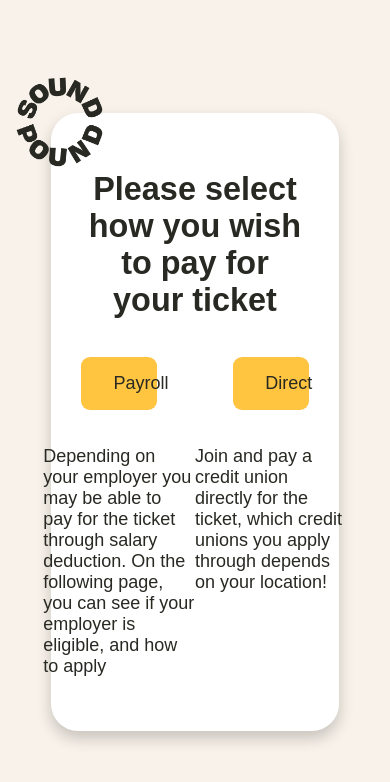
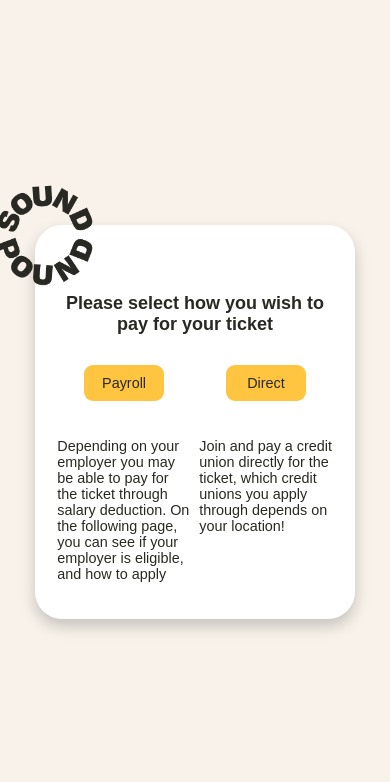
Before and after one commit to j-shohet/PostcodeLiason, a React (Vite) app: page / in a window 390 px wide. Shown: the top 782 px of the page. Built offline with nearby package versions, Linux system fonts and the light colour scheme.

Commit message:
styling changes for small, and medium screens should look better than the original tool now

```diff
--- a/src/App.css
+++ b/src/App.css
@@ -149,9 +149,8 @@ h3 {
   justify-content: center;
 }
 
-
-.react-select{
-width: 80%;
+.react-select {
+  width: 80%;
 }
 
 .optionsContainer {
@@ -233,7 +232,7 @@ width: 80%;
 @media (max-width: 800px) {
   /* Adjusted breakpoint for larger scaled content */
   .card {
-    padding: 2rem; /* Reduce padding on smaller screens */
+    padding: 1rem; /* Reduce padding on smaller screens */
     width: 90%;
     min-width: unset;
   }
@@ -246,8 +245,9 @@ width: 80%;
 
   h1,
   h2 {
-    font-size: 1.8rem; /* Reduce font size */
+    font-size: 1rem; /* Reduce font size */
     margin-bottom: 20px;
+    margin-top: 50px;
   }
 
   .input {
@@ -265,6 +265,13 @@ width: 80%;
     font-size: 130%;
   }
 
+  .nav-button {
+    font-size: 80%;
+    padding: 10px 15px;
+    margin-top: 7%;
+    min-width: 80px;
+  }
+
   .apply-button {
     font-size: 1.2rem;
     padding: 0.7rem 1.2rem;
@@ -275,6 +282,19 @@ width: 80%;
   .apply-button {
     width: 100%;
   }
+
+  .methodContainer {
+    width: 100%;
+  }
+
+  .payroll-explanation,
+  .direct-explanation {
+    font-size: 1rem;
+  }
+
+  .result-logo {
+    width: 80px;
+  }
 }
 
 @media (max-width: 500px) {
@@ -282,6 +302,12 @@ width: 80%;
     width: 30%; /* Further adjust logo size */
     max-width: 100px;
     transform: translate(-40%, -40%);
+  }
+
+
+
+  .card {
+    width: 110%;
   }
 
   .input {
@@ -299,31 +325,13 @@ width: 80%;
     font-size: 1rem;
     padding: 0.5rem 1rem;
   }
-}
 
-.error-explanation {
-  font-size: 1.6rem;
-  font-weight: normal;
-}
+  .payroll-explanation,
+  .direct-explanation {
+    font-size: 0.8rem;
+    padding: 3%;
+  }
 
-.email-text {
-  font-size: 0.8rem;
-  text-align: center;
-}
-
-.email {
-  font-size: 0.8rem;
-  text-align: center;
-  font-weight: bold;
-}
-
-@media (max-width: 800px) {
-  .result-logo {
-    width: 80px;
-  }
-}
-
-@media (max-width: 500px) {
   .logo-name-container {
     flex-direction: column;
     align-items: center;
@@ -345,3 +353,19 @@ width: 80%;
   align-items: center;
   width: 70%;
 }
+
+.error-explanation {
+  font-size: 1.6rem;
+  font-weight: normal;
+}
+
+.email-text {
+  font-size: 0.8rem;
+  text-align: center;
+}
+
+.email {
+  font-size: 0.8rem;
+  text-align: center;
+  font-weight: bold;
+}
--- a/src/payrollSearch.jsx
+++ b/src/payrollSearch.jsx
@@ -181,7 +181,7 @@ function PayrollSearch() {
           Annual Bee Bus Ticket Loan through one credit union, but may have a
           choice over which credit union you use.{" "}
         </h3>
-        <Link to="/" className="goback-button">
+        <Link to="/" className="nav-button">
           Start again
         </Link>
         <p className="email-text">
--- a/src/postcodeSearch.jsx
+++ b/src/postcodeSearch.jsx
@@ -188,7 +188,7 @@ function Postcode() {
           Bee Bus Ticket Loan through one credit union, but may have a choice
           over which credit union you use.{" "}
         </h3>
-        <Link to="/" className="goback-button">
+        <Link to="/" className="nav-button">
           Start again
         </Link>
         <p className="email-text">
```
